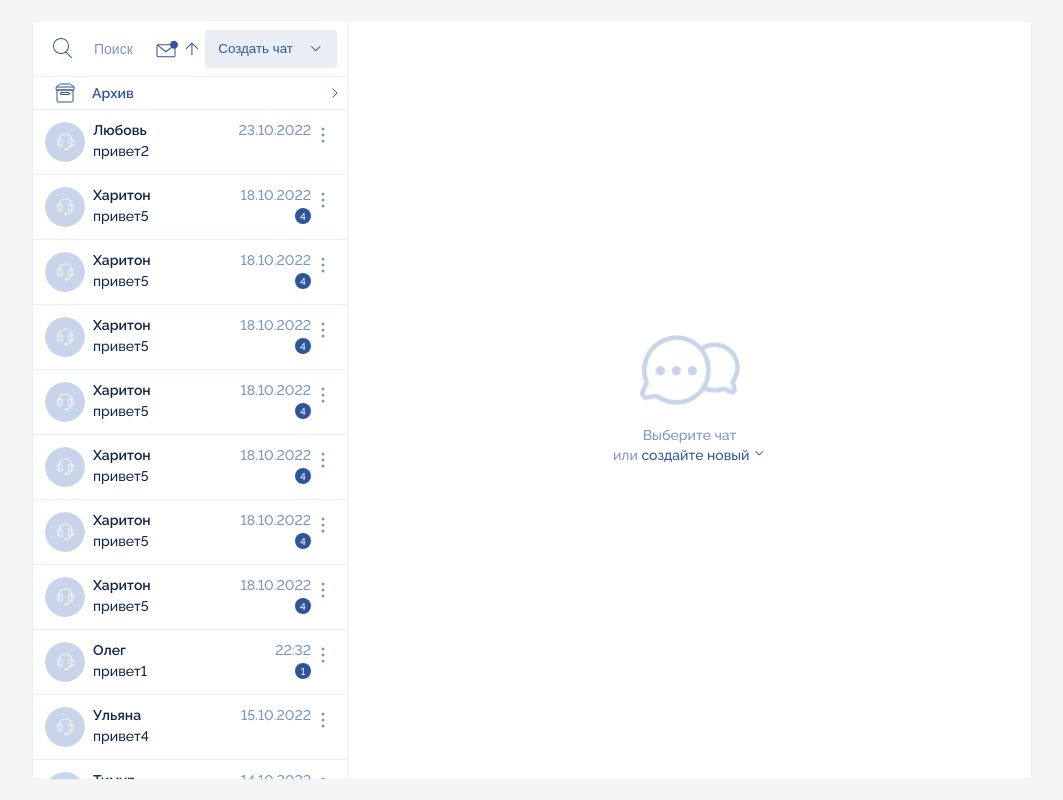
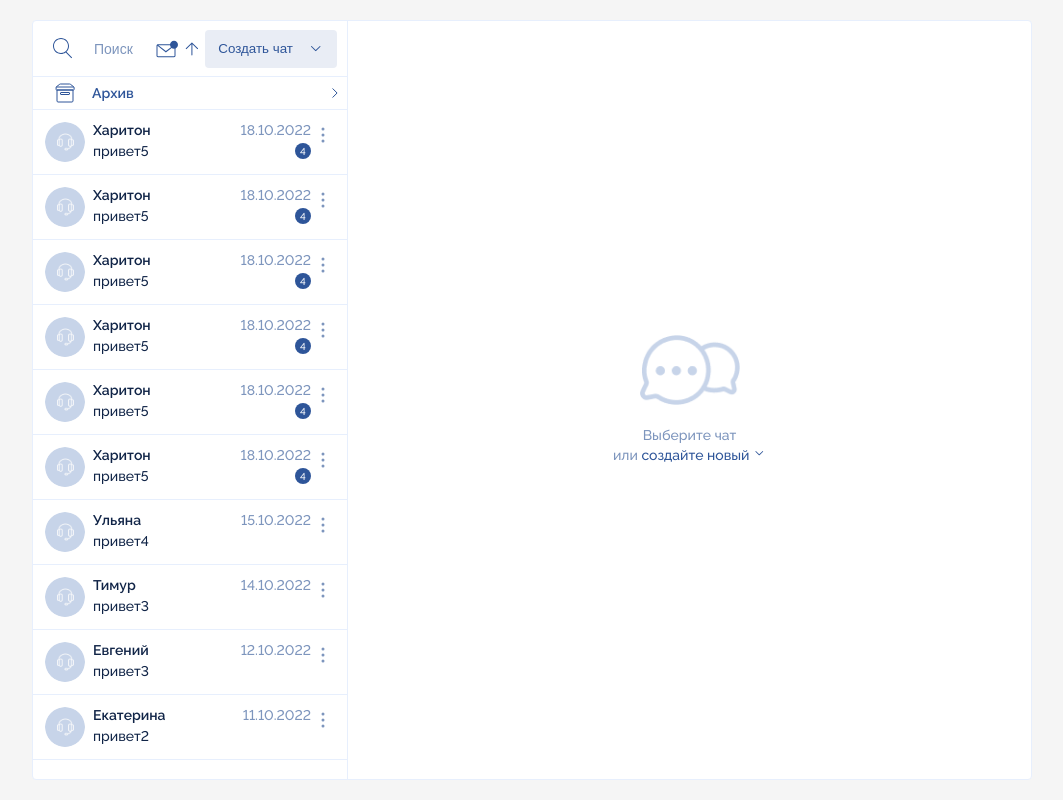
Before and after one commit to Fedos16/web2b-chat, a Vue app: page / in a window 1280 px wide. Shown: the whole page, without its empty margins (108-1171 px from the left). Built offline with nearby package versions, Linux system fonts and the light colour scheme.

Commit message:
архив

```diff
--- a/src/components/chat/dialogs/ChatDialogs.vue
+++ b/src/components/chat/dialogs/ChatDialogs.vue
@@ -2,7 +2,7 @@
     <div class="sidebar ">
         <Menu />
         <Archive />
-        <div class="sidebar_chats my-scroll" v-show="dialogs.length > 0">
+        <div class="sidebar_chats my-scroll" v-show="dialogs.length > 0 && !showArhive">
             <Dialog ref="dialog" v-for="dialog in dialogs" :dialog="dialog" :key="dialog.id" />
         </div>
         <div class="sidebar_chatNotFound" v-show="dialogs.length === 0">
@@ -30,6 +30,9 @@ export default {
         },
         chatName() {
             return this.$store.state.searchDialogText;
+        },
+        showArhive(){
+            return this.$store.state.showArhive;
         }
     }
 }
--- a/src/components/chat/dialogs/componentsDialogs/archive.vue
+++ b/src/components/chat/dialogs/componentsDialogs/archive.vue
@@ -1,5 +1,5 @@
 <template>
-  <div class="archive">
+    <div class="archive" @click="switchArchive">
         <div class="archive_archive">
           <img src="@/assets/images/box.svg" alt="">
           <div class="archive_archive__text">Архив</div>
@@ -7,12 +7,31 @@
         <div class="archive_checkmark">
           <img src="@/assets/images/checkmarkright.svg" alt="">
         </div>
-      </div>
+    </div>
+    <div class="" v-show="showArhive">
+        <Dialog ref="archiveDialogs" v-for="dialog in archiveDialogs" :dialog="dialog" :key="dialog.id" />
+    </div>
 </template>
 
 <script>
+
+import Dialog from './Dialog.vue';
+
 export default {
-
+    components: { Dialog },
+    computed: {
+        archiveDialogs() {
+            return this.$store.getters.getArchiveDialogs;
+        },
+        showArhive(){
+            return this.$store.state.showArhive;
+        }
+    },
+    methods:{
+        switchArchive(){
+            this.$store.commit('showArchive');
+        }
+    }
 }
 </script>
 
@@ -23,6 +42,7 @@ export default {
     padding: 4px 4px 4px 20px;
     border-bottom: 1px solid #E7EFFD;
     align-items: center;
+    cursor: pointer;
 }
 .archive_archive {
     display: flex;
--- a/src/data/index.js
+++ b/src/data/index.js
@@ -89,8 +89,124 @@ export const dialogs = [
         dateLastMsg: new Date(),
         textLastMsg: "привет1",
         unReadCount: "1",
-        whomDialog: "moderator"
+        whomDialog: "moderator",
+        archiveDialog: true
     },
+    {
+        id: 1,
+        img: "123",
+        name: "Олег",
+        dateLastMsg: new Date(),
+        textLastMsg: "привет1",
+        unReadCount: "1",
+        whomDialog: "moderator",
+        archiveDialog: true
+    },
+    {
+        id: 1,
+        img: "123",
+        name: "Олег",
+        dateLastMsg: new Date(),
+        textLastMsg: "привет1",
+        unReadCount: "1",
+        whomDialog: "moderator",
+        archiveDialog: true
+    },
+    {
+        id: 1,
+        img: "123",
+        name: "Олег",
+        dateLastMsg: new Date(),
+        textLastMsg: "привет1",
+        unReadCount: "1",
+        whomDialog: "moderator",
+        archiveDialog: true
+    },
+    {
+        id: 1,
+        img: "123",
+        name: "Олег",
+        dateLastMsg: new Date(),
+        textLastMsg: "привет1",
+        unReadCount: "1",
+        whomDialog: "moderator",
+        archiveDialog: true
+    },
+    {
+        id: 1,
+        img: "123",
+        name: "Олег",
+        dateLastMsg: new Date(),
+        textLastMsg: "привет1",
+        unReadCount: "1",
+        whomDialog: "moderator",
+        archiveDialog: true
+    },
+    {
+        id: 1,
+        img: "123",
+        name: "Олег",
+        dateLastMsg: new Date(),
+        textLastMsg: "привет1",
+        unReadCount: "1",
+        whomDialog: "moderator",
+        archiveDialog: true
+    },
+    {
+        id: 1,
+        img: "123",
+        name: "Олег",
+        dateLastMsg: new Date(),
+        textLastMsg: "привет1",
+        unReadCount: "1",
+        whomDialog: "moderator",
+        archiveDialog: true
+    },
+    {
+        id: 1,
+        img: "123",
+        name: "Олег",
+        dateLastMsg: new Date(),
+        textLastMsg: "привет1",
+        unReadCount: "1",
+        whomDialog: "moderator",
+        archiveDialog: true
+    },
+    {
+        id: 1,
+        img: "123",
+        name: "Олег",
+        dateLastMsg: new Date(),
+        textLastMsg: "привет1",
+        unReadCount: "1",
+        whomDialog: "moderator",
+        archiveDialog: true
+    },
+    {
+        id: 1,
+        img: "123",
+        name: "Олег",
+        dateLastMsg: new Date(),
+        textLastMsg: "привет1",
+        unReadCount: "1",
+        whomDialog: "moderator",
+        archiveDialog: true
+    },
+    {
+        id: 1,
+        img: "123",
+        name: "Олег",
+        dateLastMsg: new Date(),
+        textLastMsg: "привет1",
+        unReadCount: "1",
+        whomDialog: "moderator",
+        archiveDialog: true
+    },
+
+
+
+
+
     {
         id: 2,
         img: "123",
@@ -98,7 +214,8 @@ export const dialogs = [
         dateLastMsg: new Date(2022, 9, 23, 2, 15),
         textLastMsg: "привет2",
         unReadCount: "0",
-        whomDialog: "moderator"
+        whomDialog: "moderator",
+        archiveDialog: true
     },
     {
         id: 3,
@@ -107,7 +224,8 @@ export const dialogs = [
         dateLastMsg: new Date(2022, 9, 12),
         textLastMsg: "привет3",
         unReadCount: "0",
-        whomDialog: "user"
+        whomDialog: "user",
+        archiveDialog: false
     },
     {
         id: 4,
@@ -116,7 +234,8 @@ export const dialogs = [
         dateLastMsg: new Date(2022, 9, 13),
         textLastMsg: "привет4",
         unReadCount: "0",
-        whomDialog: "user"
+        whomDialog: "user",
+        archiveDialog: true
     },
     {
         id: 5,
@@ -125,7 +244,8 @@ export const dialogs = [
         dateLastMsg: new Date(2022, 9, 10),
         textLastMsg: "привет5",
         unReadCount: "0",
-        whomDialog: "user"
+        whomDialog: "user",
+        archiveDialog: true
     },
     {
         id: 6,
@@ -134,7 +254,8 @@ export const dialogs = [
         dateLastMsg: new Date(2022, 9, 11),
         textLastMsg: "привет2",
         unReadCount: "0",
-        whomDialog: "user"
+        whomDialog: "user",
+        archiveDialog: false
     },
     {
         id: 7,
@@ -143,7 +264,8 @@ export const dialogs = [
         dateLastMsg: new Date(2022, 9, 14),
         textLastMsg: "привет3",
         unReadCount: "0",
-        whomDialog: "user"
+        whomDialog: "user",
+        archiveDialog: false
     },
     {
         id: 8,
@@ -152,7 +274,8 @@ export const dialogs = [
         dateLastMsg: new Date(2022, 9, 15),
         textLastMsg: "привет4",
         unReadCount: "0",
-        whomDialog: "user"
+        whomDialog: "user",
+        archiveDialog: false
     },
     {
         id: 9,
@@ -161,7 +284,8 @@ export const dialogs = [
         dateLastMsg: new Date(2022, 9, 18),
         textLastMsg: "привет5",
         unReadCount: "4",
-        whomDialog: "user"
+        whomDialog: "user",
+        archiveDialog: false
     },
     {
         id: 10,
@@ -170,7 +294,8 @@ export const dialogs = [
         dateLastMsg: new Date(2022, 9, 18),
         textLastMsg: "привет5",
         unReadCount: "4",
-        whomDialog: "user"
+        whomDialog: "user",
+        archiveDialog: false
     },
     {
         id: 11,
@@ -179,7 +304,8 @@ export const dialogs = [
         dateLastMsg: new Date(2022, 9, 18),
         textLastMsg: "привет5",
         unReadCount: "4",
-        whomDialog: "user"
+        whomDialog: "user",
+        archiveDialog: false
     },
     {
         id: 12,
@@ -188,7 +314,8 @@ export const dialogs = [
         dateLastMsg: new Date(2022, 9, 18),
         textLastMsg: "привет5",
         unReadCount: "4",
-        whomDialog: "user"
+        whomDialog: "user",
+        archiveDialog: false
     },
     {
         id: 13,
@@ -197,7 +324,8 @@ export const dialogs = [
         dateLastMsg: new Date(2022, 9, 18),
         textLastMsg: "привет5",
         unReadCount: "4",
-        whomDialog: "user"
+        whomDialog: "user",
+        archiveDialog: false
     },
     {
         id: 14,
@@ -206,7 +334,8 @@ export const dialogs = [
         dateLastMsg: new Date(2022, 9, 18),
         textLastMsg: "привет5",
         unReadCount: "4",
-        whomDialog: "user"
+        whomDialog: "user",
+        archiveDialog: false
     },
     {
         id: 15,
@@ -215,6 +344,7 @@ export const dialogs = [
         dateLastMsg: new Date(2022, 9, 18),
         textLastMsg: "привет5",
         unReadCount: "4",
-        whomDialog: "user"
+        whomDialog: "user",
+        archiveDialog: true
     },
 ]
--- a/src/store/index.js
+++ b/src/store/index.js
@@ -9,6 +9,7 @@ export default createStore({
         dialogs,
         unReadMessages: false,
         descSort: true,
+        showArchive: false,
 
         activeDialog: null,
 
@@ -36,13 +37,20 @@ export default createStore({
 
                 const filterName = item.name.toLowerCase().includes(state.searchDialogText.toLowerCase());
                 const filterUnRead = state.unReadMessages ? item.unReadCount > 0 : true;
+                const filterArchiv = item.archiveDialog ? false : true;
 
-                return filterName && filterUnRead;
+                return filterName && filterUnRead && filterArchiv;
             })
         },
+        getArchiveDialogs(state) {
+            return state.dialogs.filter(item => {
+                const filterArchiv = item.archiveDialog ? true : false;
+
+                return filterArchiv;
+            })
+        }
     },
     mutations: {
-
         sortDialogs(state) {
             state.dialogs = state.dialogs.sort((a, b) => {
                 const aDate = a.dateLastMsg.getTime();
@@ -78,6 +86,9 @@ export default createStore({
         setActiveDialog(state, id) {
             state.activeDialog = id;
             state.messages = messages.filter(item => item.chatId === id);
+        },
+        showArchive(state) {
+            state.showArchive = !state.showArchive;
         }
 
     },
```
